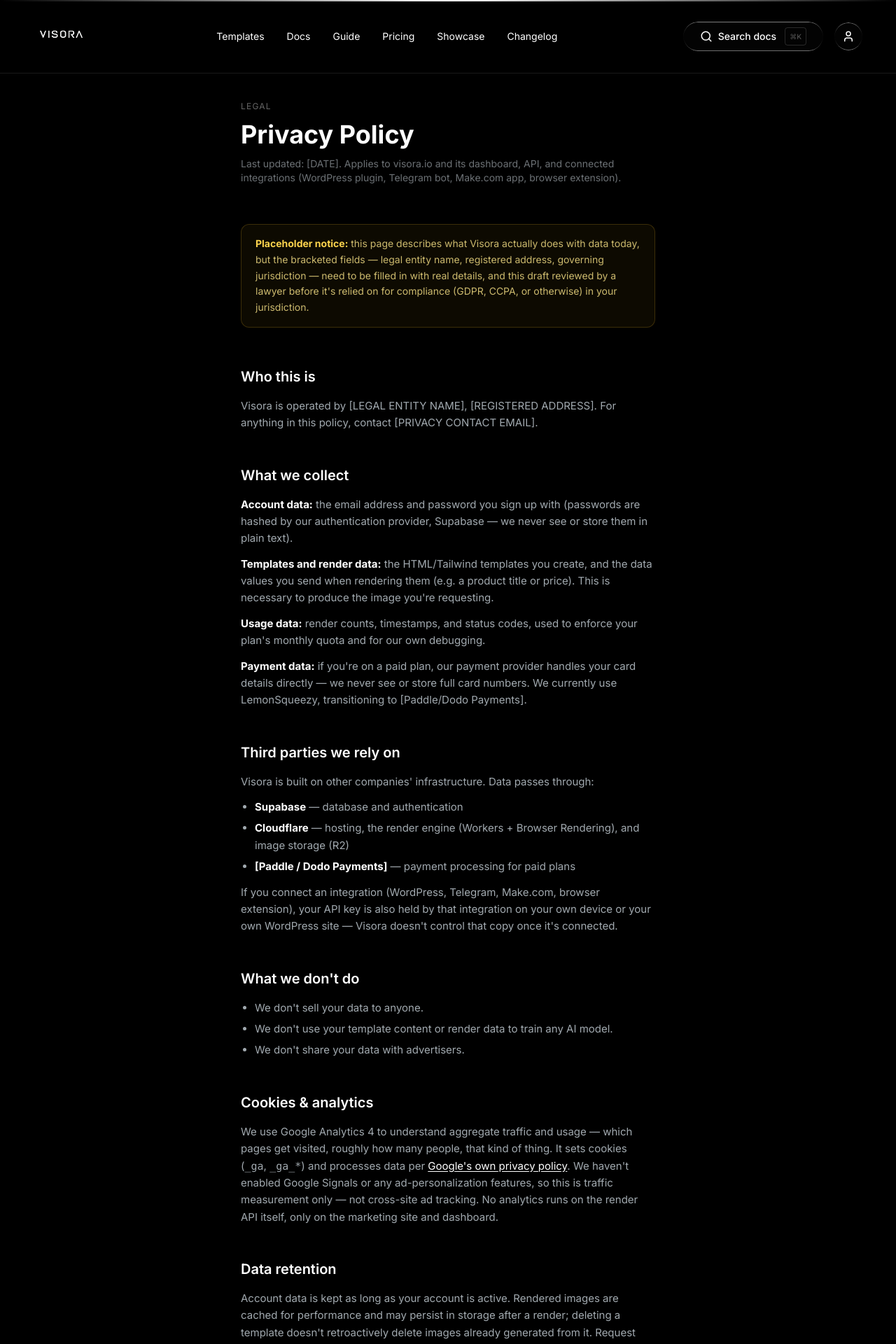
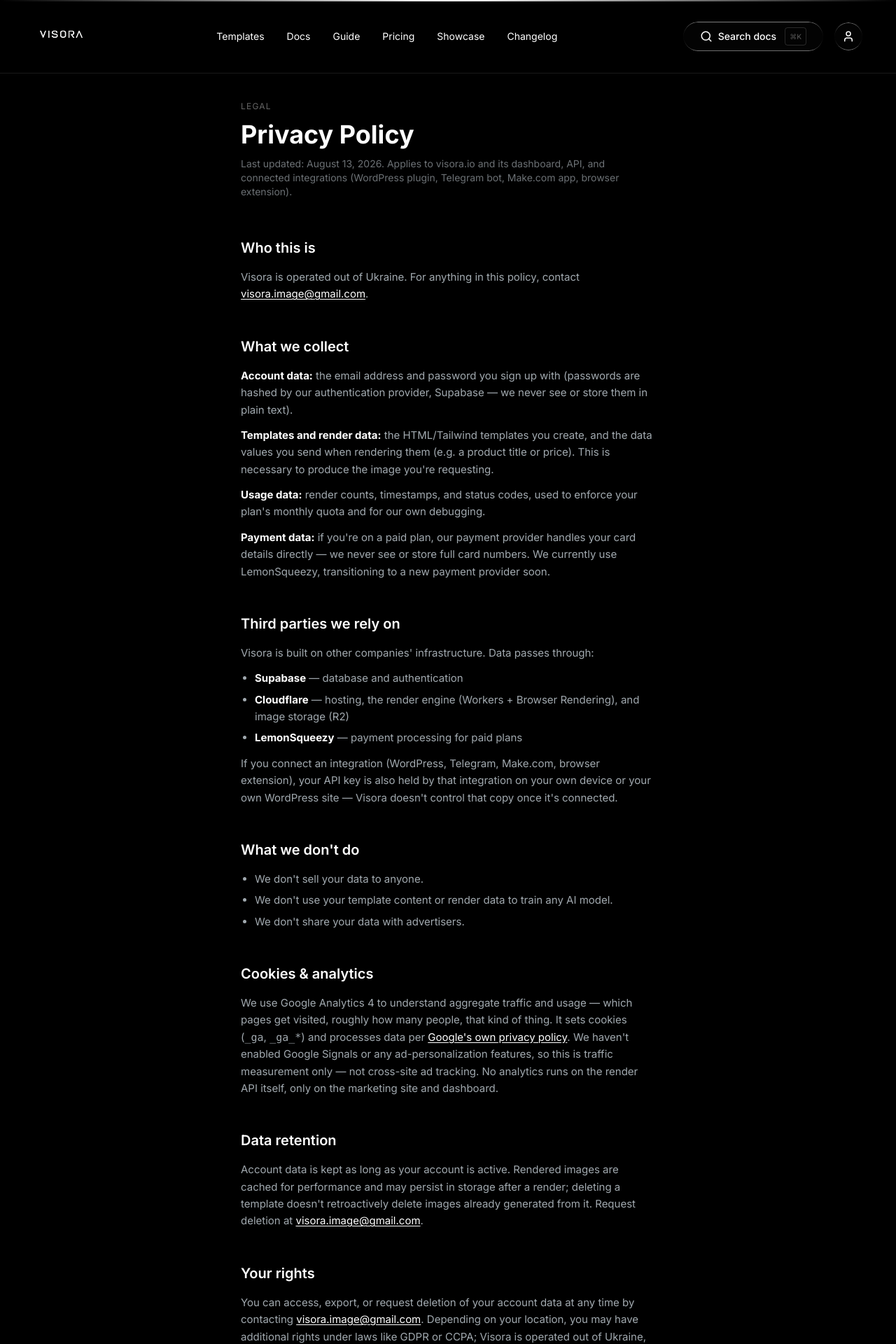
Before and after one commit to ULTRAAAA3000/visora, a React (Vite) app: page /privacy in a window 1280 px wide. Shown: the top 1920 px of the page at 70% size. Built offline with nearby package versions, Linux system fonts and the light colour scheme; no server answers.

Commit message:
legal: fill in Privacy/Terms placeholders (Visora, Ukraine, visora.image@gmail.com); docs: remove remaining GitHub link

```diff
--- a/src/pages/marketing/Docs.tsx
+++ b/src/pages/marketing/Docs.tsx
@@ -261,16 +261,7 @@
                 <p className="text-white font-medium mb-1">Browser extension</p>
                 <p className="text-sm text-[#D7E2EA]/60">
                   Right-click selected text on any page → "Render with Visora". In testing — not yet in the
-                  Chrome/Firefox stores, installable from source (see{' '}
-                  <a
-                    href="https://github.com/ULTRAAAA3000/visora/tree/main/integrations/browser-extension"
-                    target="_blank"
-                    rel="noopener noreferrer"
-                    className="text-white/80 underline underline-offset-2"
-                  >
-                    the repo
-                  </a>
-                  ).
+                  Chrome/Firefox stores.
                 </p>
               </div>
             </div>
--- a/src/pages/marketing/Privacy.tsx
+++ b/src/pages/marketing/Privacy.tsx
@@ -20,21 +20,17 @@
         <p className="text-xs uppercase tracking-widest text-white/40 mb-3">Legal</p>
         <h1 className="text-4xl font-bold text-white mb-3">Privacy Policy</h1>
         <p className="text-sm text-[#D7E2EA]/50 mb-14">
-          Last updated: [DATE]. Applies to visora.io and its dashboard, API, and connected integrations
-          (WordPress plugin, Telegram bot, Make.com app, browser extension).
+          Last updated: August 13, 2026. Applies to visora.io and its dashboard, API, and connected
+          integrations (WordPress plugin, Telegram bot, Make.com app, browser extension).
         </p>
-
-        <div className="rounded-xl border border-amber-400/20 bg-amber-400/5 px-5 py-4 mb-14 text-sm text-amber-200/80 leading-relaxed">
-          <strong className="text-amber-300">Placeholder notice:</strong> this page describes what Visora
-          actually does with data today, but the bracketed fields — legal entity name, registered address,
-          governing jurisdiction — need to be filled in with real details, and this draft reviewed by a
-          lawyer before it's relied on for compliance (GDPR, CCPA, or otherwise) in your jurisdiction.
-        </div>
 
         <Section title="Who this is">
           <p>
-            Visora is operated by [LEGAL ENTITY NAME], [REGISTERED ADDRESS]. For anything in this policy,
-            contact [PRIVACY CONTACT EMAIL].
+            Visora is operated out of Ukraine. For anything in this policy, contact{' '}
+            <a href="mailto:visora.image@gmail.com" className="text-white underline underline-offset-2">
+              visora.image@gmail.com
+            </a>
+            .
           </p>
         </Section>
 
@@ -56,7 +52,7 @@
           <p>
             <strong className="text-white">Payment data:</strong> if you're on a paid plan, our payment
             provider handles your card details directly — we never see or store full card numbers. We
-            currently use LemonSqueezy, transitioning to [Paddle/Dodo Payments].
+            currently use LemonSqueezy, transitioning to a new payment provider soon.
           </p>
         </Section>
 
@@ -71,8 +67,7 @@
               Browser Rendering), and image storage (R2)
             </li>
             <li>
-              <strong className="text-white">[Paddle / Dodo Payments]</strong> — payment processing for paid
-              plans
+              <strong className="text-white">LemonSqueezy</strong> — payment processing for paid plans
             </li>
           </ul>
           <p>
@@ -113,15 +108,22 @@
           <p>
             Account data is kept as long as your account is active. Rendered images are cached for
             performance and may persist in storage after a render; deleting a template doesn't retroactively
-            delete images already generated from it. Request deletion at [PRIVACY CONTACT EMAIL].
+            delete images already generated from it. Request deletion at{' '}
+            <a href="mailto:visora.image@gmail.com" className="text-white underline underline-offset-2">
+              visora.image@gmail.com
+            </a>
+            .
           </p>
         </Section>
 
         <Section title="Your rights">
           <p>
-            You can access, export, or request deletion of your account data at any time by contacting
-            [PRIVACY CONTACT EMAIL]. Depending on your location, you may have additional rights under laws
-            like GDPR or CCPA — [expand this section once jurisdiction is confirmed].
+            You can access, export, or request deletion of your account data at any time by contacting{' '}
+            <a href="mailto:visora.image@gmail.com" className="text-white underline underline-offset-2">
+              visora.image@gmail.com
+            </a>
+            . Depending on your location, you may have additional rights under laws like GDPR or CCPA;
+            Visora is operated out of Ukraine, and this policy is governed by Ukrainian law.
           </p>
         </Section>
 
--- a/src/pages/marketing/Terms.tsx
+++ b/src/pages/marketing/Terms.tsx
@@ -19,20 +19,13 @@
       <div className="max-w-2xl mx-auto px-5 sm:px-8 md:px-10 pt-36 pb-24">
         <p className="text-xs uppercase tracking-widest text-white/40 mb-3">Legal</p>
         <h1 className="text-4xl font-bold text-white mb-3">Terms of Service</h1>
-        <p className="text-sm text-[#D7E2EA]/50 mb-14">Last updated: [DATE].</p>
-
-        <div className="rounded-xl border border-amber-400/20 bg-amber-400/5 px-5 py-4 mb-14 text-sm text-amber-200/80 leading-relaxed">
-          <strong className="text-amber-300">Placeholder notice:</strong> legal entity name, registered
-          address, and governing jurisdiction below need real values, and this draft should be reviewed by a
-          lawyer before launch — particularly the liability and refund sections, which vary a lot by
-          jurisdiction and by what your payment provider requires.
-        </div>
+        <p className="text-sm text-[#D7E2EA]/50 mb-14">Last updated: August 13, 2026.</p>
 
         <Section title="1. What these terms cover">
           <p>
             These terms govern your use of Visora — the dashboard, API, and any connected integration
-            (WordPress plugin, Telegram bot, Make.com app, browser extension) — operated by [LEGAL ENTITY
-            NAME]. By creating an account, you agree to them.
+            (WordPress plugin, Telegram bot, Make.com app, browser extension), operated out of Ukraine. By
+            creating an account, you agree to them.
           </p>
         </Section>
 
@@ -70,8 +63,7 @@
           <p>
             Paid plans renew automatically until cancelled. Cancelling stops future renewals; it doesn't
             retroactively refund the current billing period unless required by law or stated otherwise at
-            checkout. [Confirm refund policy specifics once the Paddle/Dodo Payments migration is final —
-            those providers may impose their own requirements here.]
+            checkout.
           </p>
         </Section>
 
@@ -85,10 +77,8 @@
 
         <Section title="7. Limitation of liability">
           <p>
-            Visora is provided "as is." To the extent permitted by law, [LEGAL ENTITY NAME] isn't liable for
-            indirect, incidental, or consequential damages arising from your use of the service. [This section
-            needs jurisdiction-specific legal review — liability limitations that are enforceable vary
-            significantly by country/state.]
+            Visora is provided "as is." To the extent permitted by law, Visora isn't liable for indirect,
+            incidental, or consequential damages arising from your use of the service.
           </p>
         </Section>
 
@@ -100,11 +90,17 @@
         </Section>
 
         <Section title="9. Governing law">
-          <p>These terms are governed by the laws of [JURISDICTION].</p>
+          <p>These terms are governed by the laws of Ukraine.</p>
         </Section>
 
         <Section title="10. Contact">
-          <p>Questions about these terms: [LEGAL CONTACT EMAIL].</p>
+          <p>
+            Questions about these terms:{' '}
+            <a href="mailto:visora.image@gmail.com" className="text-white underline underline-offset-2">
+              visora.image@gmail.com
+            </a>
+            .
+          </p>
         </Section>
       </div>
 
```
